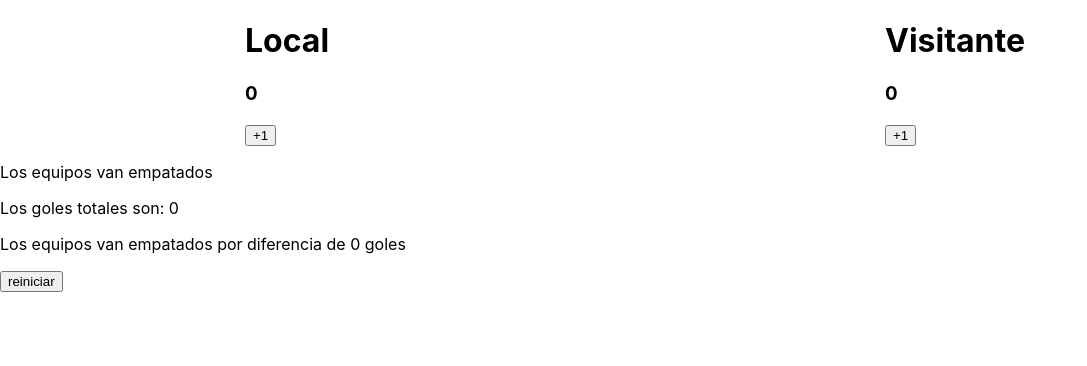
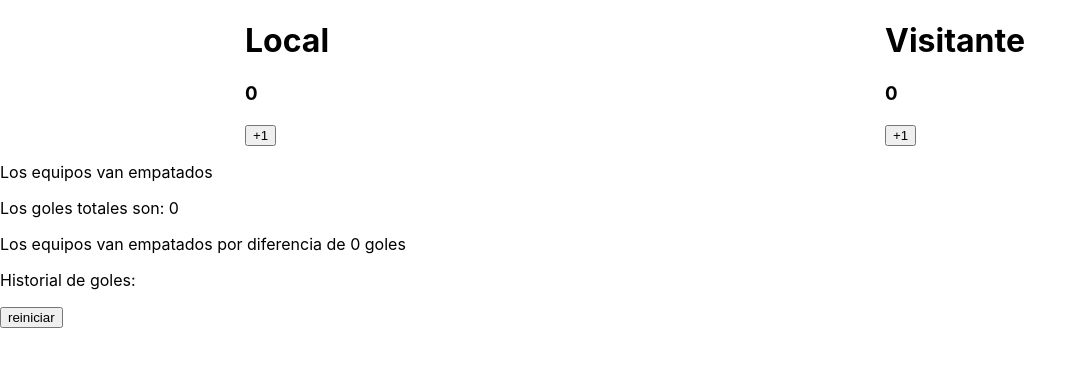
Before and after one commit to danirofe22/BootCamp-FullStack, a React (Create React App) app in the folder parte1/marcador/: page / in a window 1280 px wide. Shown: the top 366 px of the page, without its empty margins (0-1087 px from the left). Built offline with nearby package versions, Linux system fonts and the light colour scheme.

Commit message:
historial con reinicio correcto

```diff
--- a/parte1/marcador/src/Contador02.js
+++ b/parte1/marcador/src/Contador02.js
@@ -1,5 +1,6 @@
 import { useState } from "react";
 import './Contador02.css'
+
 
 
 const Display = ({nombreEquipo, marcador}) => {
@@ -17,6 +18,17 @@ const Button = ({handleClick, text}) => {
     )
 }
 
+const Historial =  ({historialGoles}) => {
+
+    const hanMarcado = historialGoles === null
+
+    const mensaje = hanMarcado ? "La app se usa pulsando los botones" : `Historial de goles: ${historialGoles.join(' \n ')}`
+
+    return(
+        <p>{mensaje}</p>
+    )
+}
+
 
 const Contador02 = () =>{
 
@@ -24,7 +36,8 @@ const Contador02 = () =>{
     const [marcador, setMarcador] = useState(
         {
             local: 0,
-            visitante: 0
+            visitante: 0,
+            historialGoles: []
         }
     )
 
@@ -36,7 +49,8 @@ const Contador02 = () =>{
     const handleLocalAdditionClick = () =>{
         const newMarcador = {
             ...marcador,
-            local: marcador.local + 1
+            local: marcador.local + 1,
+            historialGoles: marcador.historialGoles.concat("Local")
         }
         setMarcador(newMarcador)
     }
@@ -45,7 +59,8 @@ const Contador02 = () =>{
 
         const sumar = {
             ...marcador,
-            visitante: marcador.visitante + 1
+            visitante: marcador.visitante + 1,
+            historialGoles: marcador.historialGoles.concat("Visitante")
         }
 
         setMarcador(sumar)
@@ -55,7 +70,8 @@ const Contador02 = () =>{
     const handleReiniciarClick = () => {
         const newMarcador = {
             local: 0,
-            visitante: 0
+            visitante: 0,
+            historialGoles: null
         }
         setMarcador(newMarcador)
     }
@@ -80,6 +96,7 @@ const Contador02 = () =>{
             <p>{quienGana}</p>
             <p>Los goles totales son: {marcador.local + marcador.visitante}</p>
             <p>{quienGana} por diferencia de {Math.abs(marcador.local-marcador.visitante)} goles</p>
+            <Historial historialGoles={marcador.historialGoles}></Historial>
             <Button handleClick={handleReiniciarClick} text = {"reiniciar"}/>
         </>
     )
```
